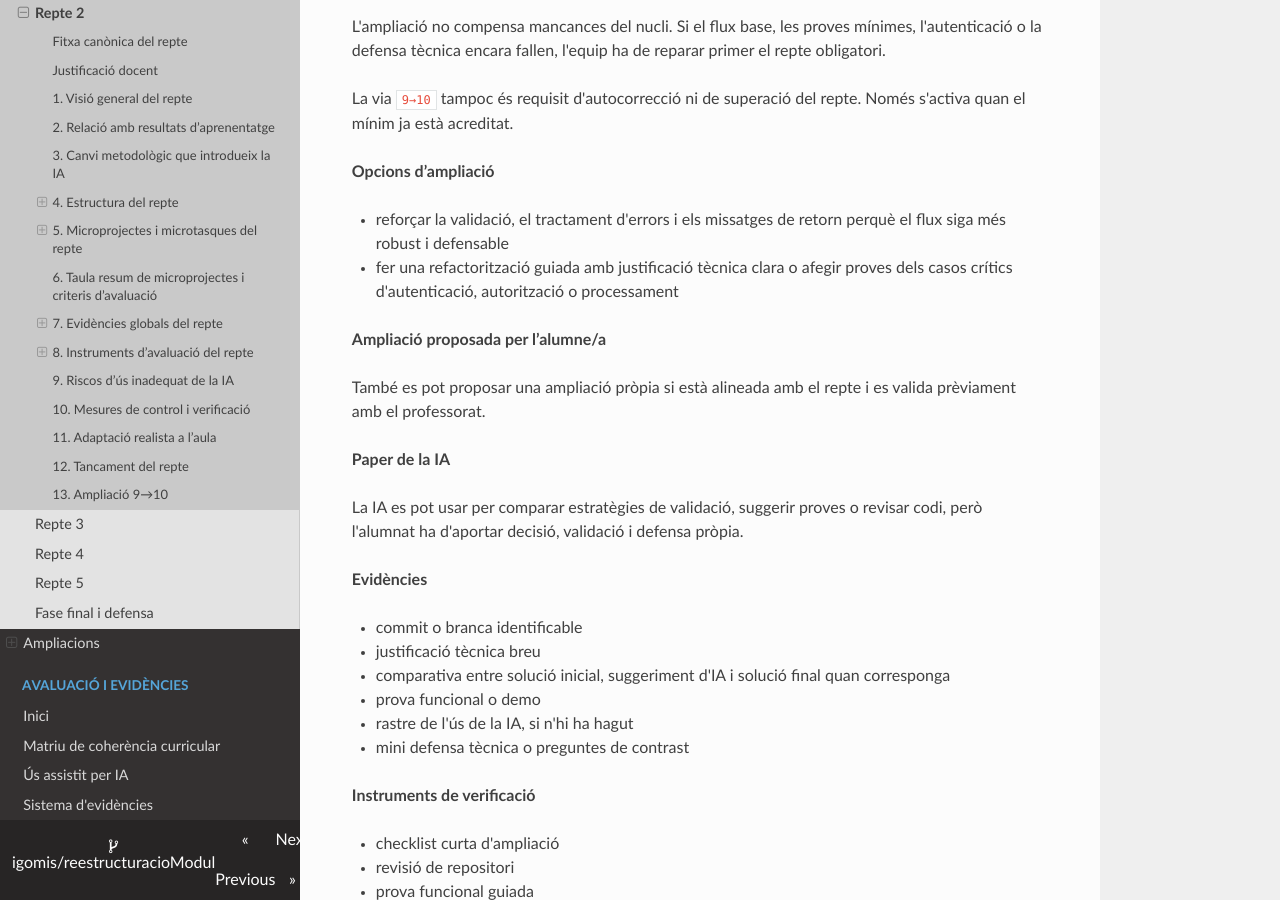
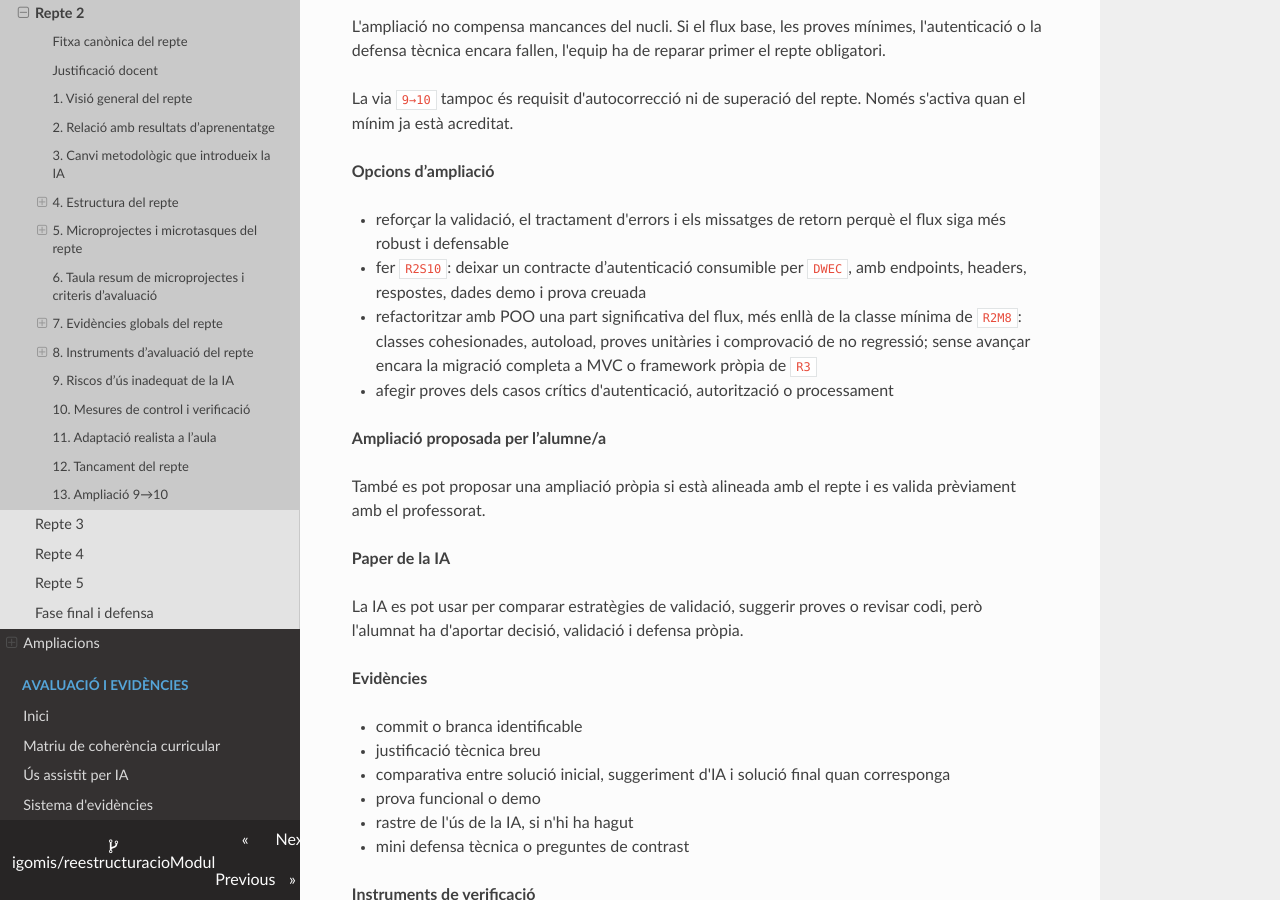
Before and after one commit to igomis/reestructuracioModul, an MkDocs documentation site: the page built from docs/02_reptes/repte_02_sessions_i_autenticacio.md, in a window 1280 px wide and 900 px high, scrolled down 38360 px. Built offline with MkDocs 1.6.1, drawn with Linux system fonts in a browser that asks for light colours; nearby versions of some CDN libraries.

Commit message:
Alinea les opcions d'ampliació del Repte 2

```diff
--- a/docs/02_reptes/repte_02_sessions_i_autenticacio.md
+++ b/docs/02_reptes/repte_02_sessions_i_autenticacio.md
@@ -1415,7 +1415,9 @@ La via `9→10` tampoc és requisit d'autocorrecció ni de superació del repte.
 **Opcions d’ampliació**
 
 - reforçar la validació, el tractament d'errors i els missatges de retorn perquè el flux siga més robust i defensable
-- fer una refactorització guiada amb justificació tècnica clara o afegir proves dels casos crítics d'autenticació, autorització o processament
+- fer `R2S10`: deixar un contracte d’autenticació consumible per `DWEC`, amb endpoints, headers, respostes, dades demo i prova creuada
+- refactoritzar amb POO una part significativa del flux, més enllà de la classe mínima de `R2M8`: classes cohesionades, autoload, proves unitàries i comprovació de no regressió; sense avançar encara la migració completa a MVC o framework pròpia de `R3`
+- afegir proves dels casos crítics d'autenticació, autorització o processament
 
 **Ampliació proposada per l’alumne/a**
 
```
